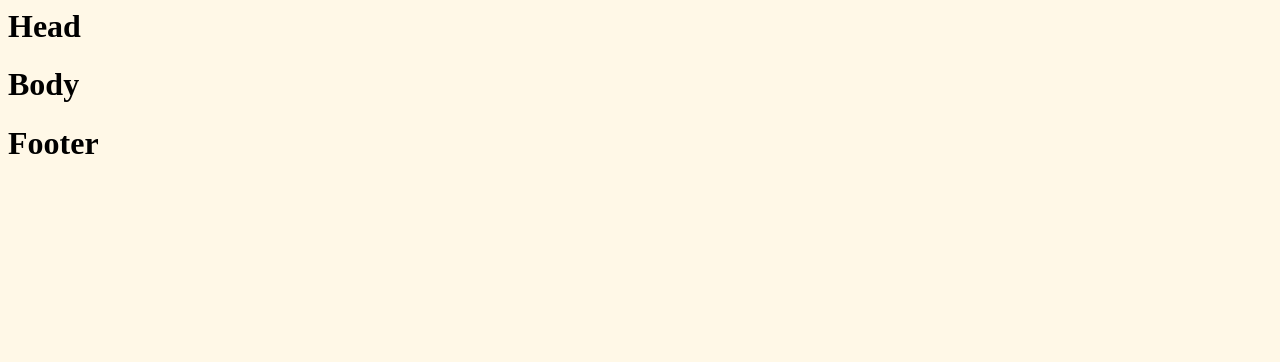
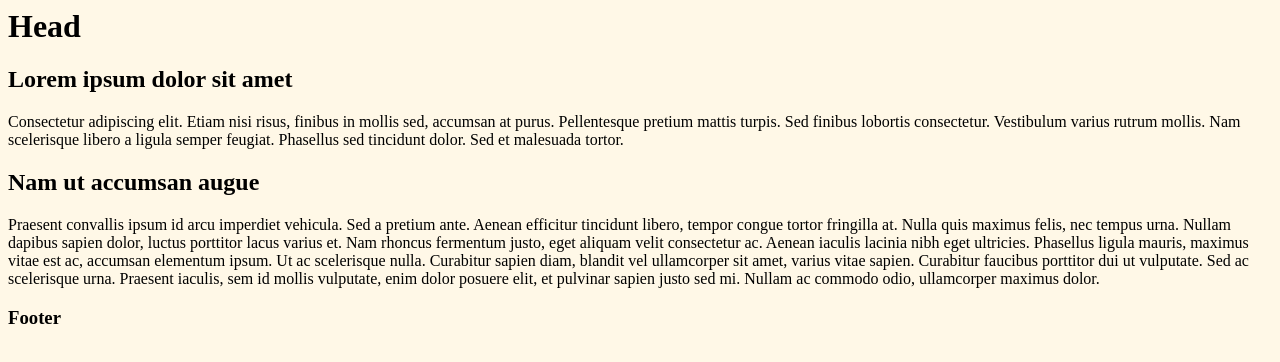
Before and after one commit to NoUlti/ProjectPage, a plain HTML site: page index.html in a window 1280 px wide. Drawn offline with Linux system fonts and the light colour scheme.

Commit message:
Update index.html

```diff
--- a/index.html
+++ b/index.html
@@ -4,9 +4,12 @@
         <h1>Head</h1>
     </head>
     <body>
-        <h1>Body</h1>
+        <h2>Lorem ipsum dolor sit amet</h2>
+        <p>Consectetur adipiscing elit. Etiam nisi risus, finibus in mollis sed, accumsan at purus. Pellentesque pretium mattis turpis. Sed finibus lobortis consectetur. Vestibulum varius rutrum mollis. Nam scelerisque libero a ligula semper feugiat. Phasellus sed tincidunt dolor. Sed et malesuada tortor.</p>
+        <h2>Nam ut accumsan augue</h2>
+        <p>Praesent convallis ipsum id arcu imperdiet vehicula. Sed a pretium ante. Aenean efficitur tincidunt libero, tempor congue tortor fringilla at. Nulla quis maximus felis, nec tempus urna. Nullam dapibus sapien dolor, luctus porttitor lacus varius et. Nam rhoncus fermentum justo, eget aliquam velit consectetur ac. Aenean iaculis lacinia nibh eget ultricies. Phasellus ligula mauris, maximus vitae est ac, accumsan elementum ipsum. Ut ac scelerisque nulla. Curabitur sapien diam, blandit vel ullamcorper sit amet, varius vitae sapien. Curabitur faucibus porttitor dui ut vulputate. Sed ac scelerisque urna. Praesent iaculis, sem id mollis vulputate, enim dolor posuere elit, et pulvinar sapien justo sed mi. Nullam ac commodo odio, ullamcorper maximus dolor.</p>
     </body>
     <footer>
-        <h1>Footer</h1>
+        <h3>Footer</h3>
     </footer>
 </html>
```
